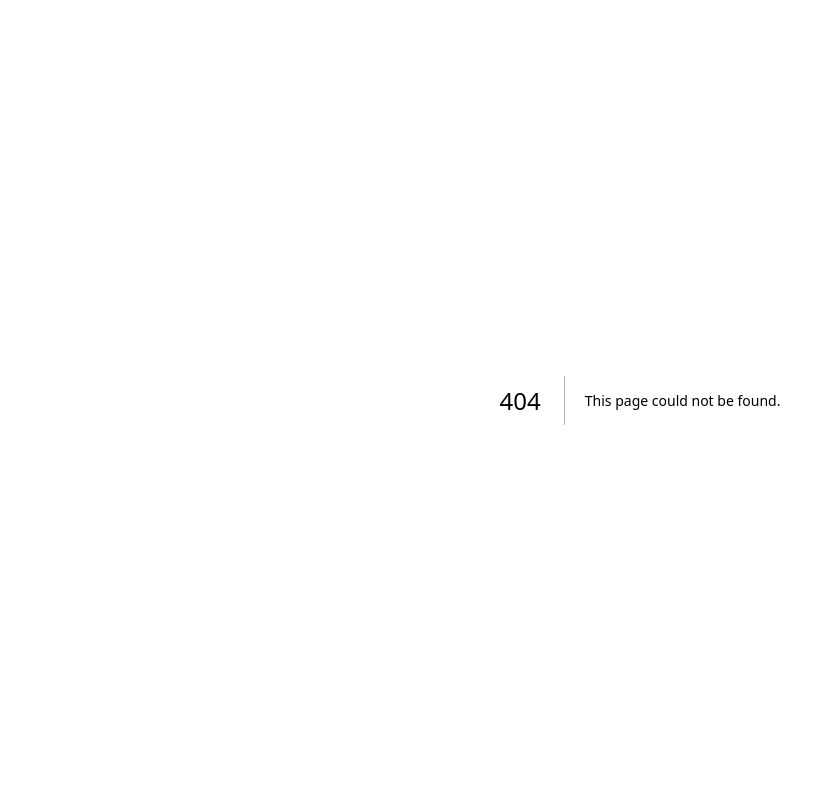
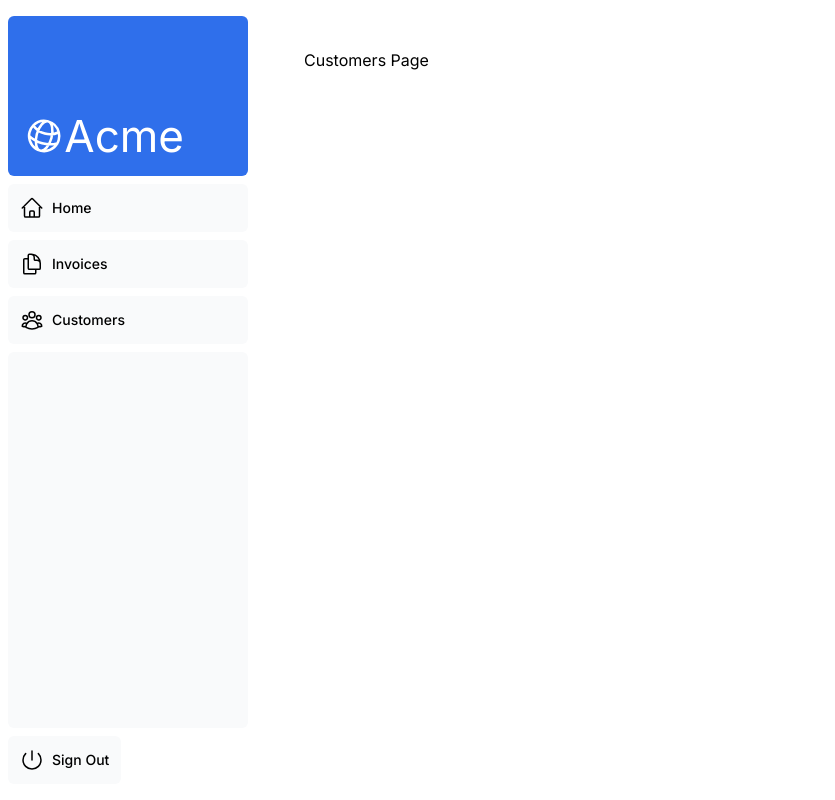
Before and after one commit to Jesusborjas006/nextjs-dashboard, a Next.js app: page /dashboard/customers in a window 1280 px wide. Before the commit this address had no page. Shown: the whole page, without its empty margins (0-835 px from the left). Built offline with nearby package versions, Linux system fonts and the light colour scheme; a web font is replaced by a local one.

Commit message:
Add pages and layout

```diff
--- /dev/null
+++ b/app/dashboard/customers/page.tsx
@@ -0,0 +1,5 @@
+const Page = () => {
+  return <p>Customers Page</p>;
+};
+
+export default Page;
--- /dev/null
+++ b/app/dashboard/invoices/page.tsx
@@ -0,0 +1,5 @@
+const Page = () => {
+  return <p>Invoices Page</p>;
+};
+
+export default Page;
--- /dev/null
+++ b/app/dashboard/layout.tsx
@@ -0,0 +1,12 @@
+import SideNav from "@/app/ui/dashboard/sidenav";
+
+export default function Layout({ children }: { children: React.ReactNode }) {
+  return (
+    <div className="flex h-screen flex-col md:flex-row md:overflow-hidden">
+      <div className="w-full flex-none md:w-64">
+        <SideNav />
+      </div>
+      <div className="flex-grow p-6 md:overflow-y-auto md:p-12">{children}</div>
+    </div>
+  );
+}
--- /dev/null
+++ b/app/dashboard/page.tsx
@@ -0,0 +1,3 @@
+export default function Page() {
+  return <p>Dashboard Page</p>;
+}
--- a/app/page.tsx
+++ b/app/page.tsx
@@ -30,7 +30,6 @@
           </Link>
         </div>
         <div className="flex items-center justify-center p-6 md:w-3/5 md:px-28 md:py-12">
-          {/* Add Hero Images Here */}
           <Image
             src="/hero-desktop.png"
             width={1000}
```
